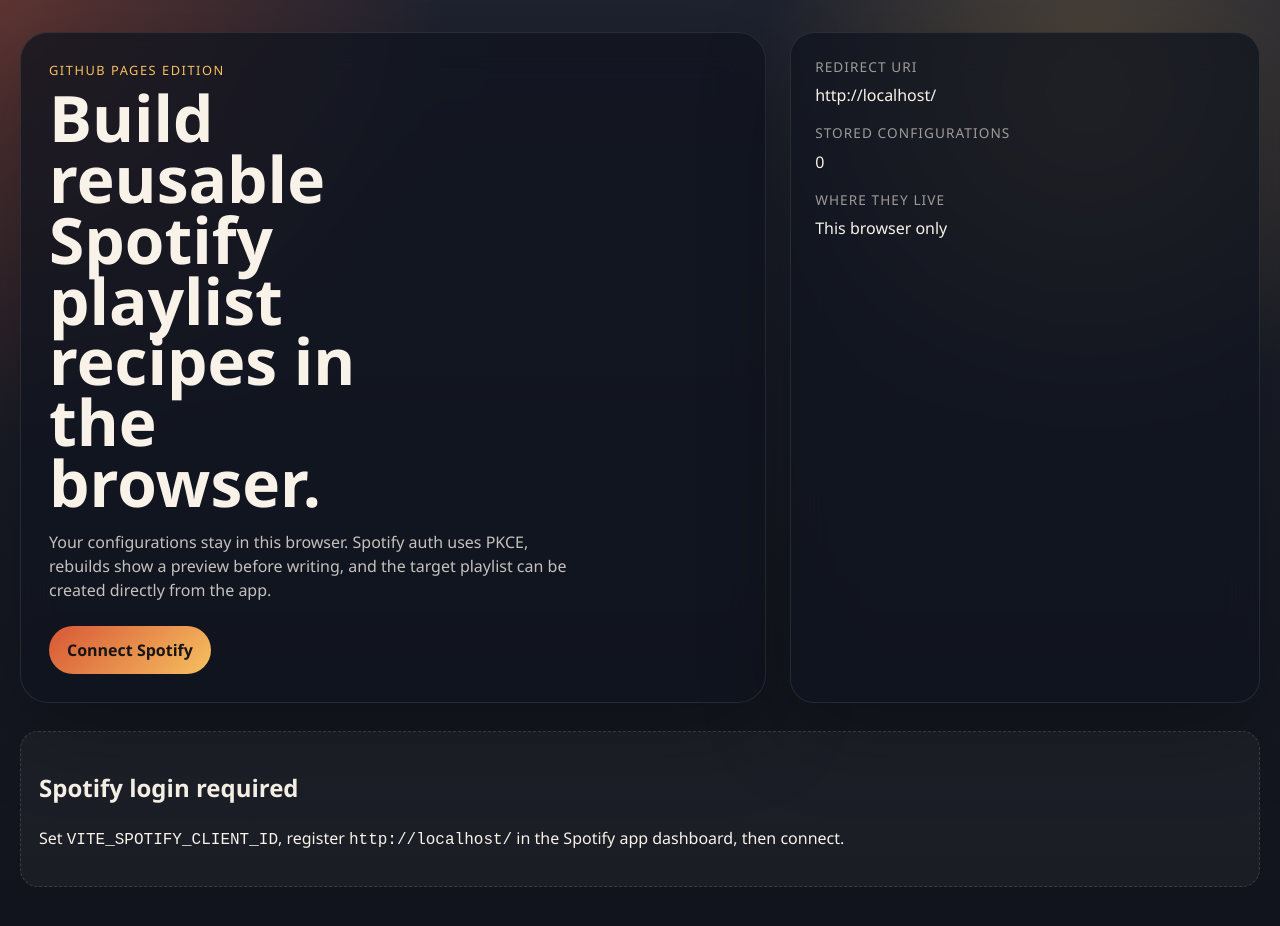
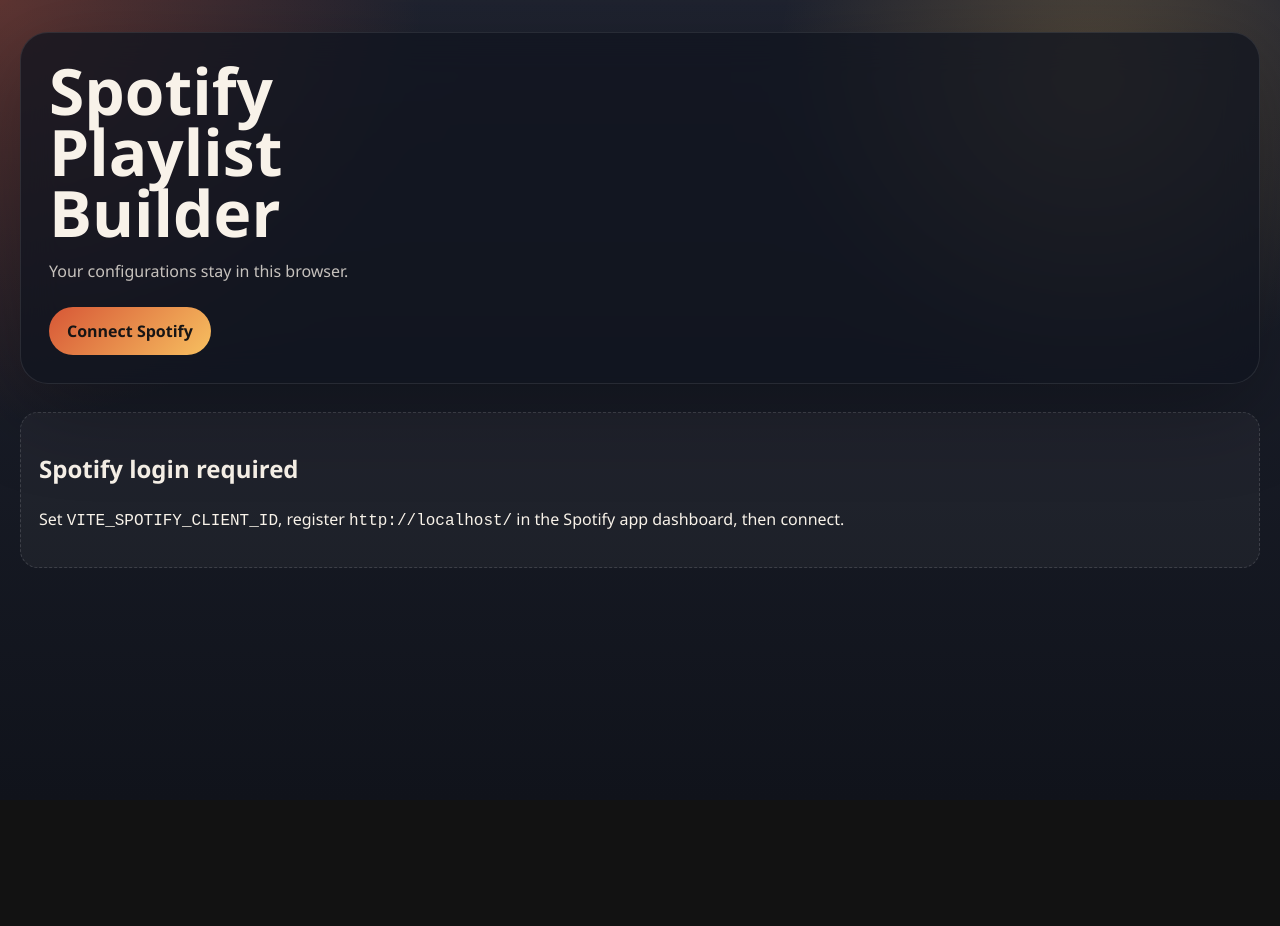
Before and after one commit to busterke123/spotify-playlist-builder-web-app, a React (Vite) app: page / in a window 1280 px wide. Shown: the top 926 px of the page. After the commit the page ends 800 px from the top, so only its background shows below. Built offline with nearby package versions, Linux system fonts and the light colour scheme.

Commit message:
ui changes

```diff
--- a/src/App.tsx
+++ b/src/App.tsx
@@ -400,11 +400,9 @@
     <div className="app-shell">
       <header className="hero">
         <div className="hero__copy">
-          <p className="eyebrow">GitHub Pages Edition</p>
-          <h1>Build reusable Spotify playlist recipes in the browser.</h1>
+          <h1>Spotify Playlist Builder</h1>
           <p className="hero__text">
-            Your configurations stay in this browser. Spotify auth uses PKCE, rebuilds show a preview
-            before writing, and the target playlist can be created directly from the app.
+            Your configurations stay in this browser.
           </p>
           <div className="hero__actions">
             {session ? (
@@ -421,20 +419,6 @@
                 Connect Spotify
               </button>
             )}
-          </div>
-        </div>
-        <div className="hero__card">
-          <div className="stat">
-            <span className="stat__label">Redirect URI</span>
-            <span className="stat__value">{getRedirectURI()}</span>
-          </div>
-          <div className="stat">
-            <span className="stat__label">Stored configurations</span>
-            <span className="stat__value">{snapshot.configurations.length}</span>
-          </div>
-          <div className="stat">
-            <span className="stat__label">Where they live</span>
-            <span className="stat__value">This browser only</span>
           </div>
         </div>
       </header>
--- a/src/styles.css
+++ b/src/styles.css
@@ -45,14 +45,10 @@
 }
 
 .hero {
-  display: grid;
-  grid-template-columns: minmax(0, 1.35fr) minmax(280px, 0.85fr);
-  gap: 24px;
   margin-bottom: 28px;
 }
 
 .hero__copy,
-.hero__card,
 .panel,
 .modal {
   background: rgba(17, 20, 31, 0.76);
@@ -66,25 +62,9 @@
   border-radius: 28px;
 }
 
-.hero__card,
 .panel,
 .modal {
   border-radius: 24px;
-}
-
-.hero__card {
-  display: grid;
-  gap: 16px;
-  align-content: start;
-  padding: 24px;
-}
-
-.eyebrow {
-  margin: 0 0 8px;
-  letter-spacing: 0.12em;
-  text-transform: uppercase;
-  color: #f7c060;
-  font-size: 0.8rem;
 }
 
 .hero h1 {
@@ -147,22 +127,6 @@
   background: transparent;
   color: #f8f2e9;
   border: 1px solid rgba(255, 255, 255, 0.14);
-}
-
-.stat {
-  display: grid;
-  gap: 6px;
-}
-
-.stat__label {
-  color: rgba(248, 242, 233, 0.6);
-  font-size: 0.85rem;
-  text-transform: uppercase;
-  letter-spacing: 0.08em;
-}
-
-.stat__value {
-  overflow-wrap: anywhere;
 }
 
 .notice {
```
